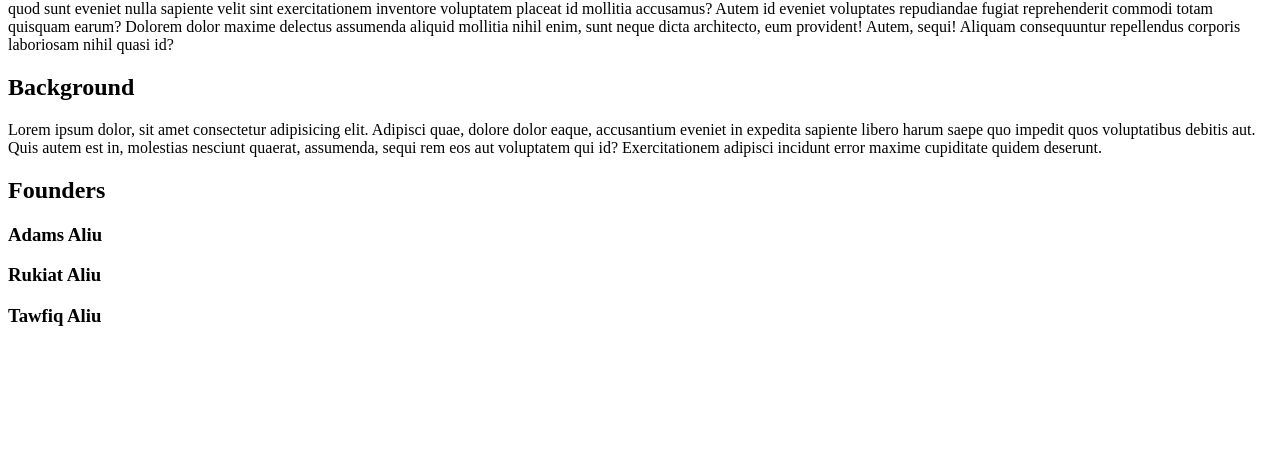
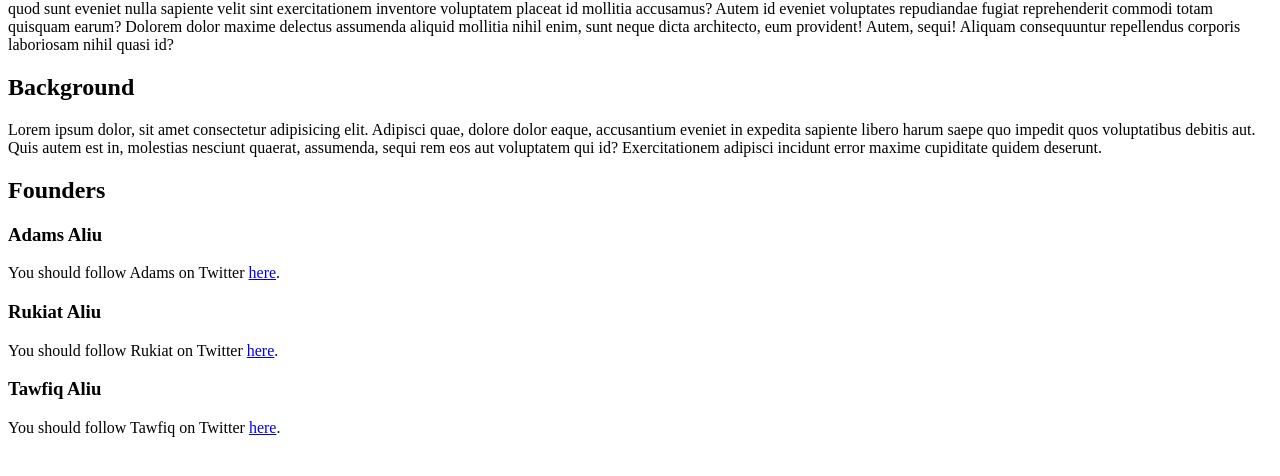
Before and after one commit to aa2858/justenoughhtml, a plain HTML site: page index.html in a window 1280 px wide. Shown: the part 116-592 px from the top of the page. Drawn offline with Linux system fonts and the light colour scheme.

Commit message:
adding a tags

```diff
--- a/index.html
+++ b/index.html
@@ -23,12 +23,14 @@
     <h3>
         Adams Aliu
     </h3>
+    You should follow Adams on Twitter <a href="http://twitter.com/aa2858">here</a>.
     <h3>
         Rukiat Aliu
     </h3>
+    You should follow Rukiat on Twitter <a href="http://twitter.com/aa2858">here</a>.
     <h3>
         Tawfiq Aliu
     </h3>
-
+    You should follow Tawfiq on Twitter <a href="http://twitter.com/aa2858">here</a>.
 </body>
 </html>
```
